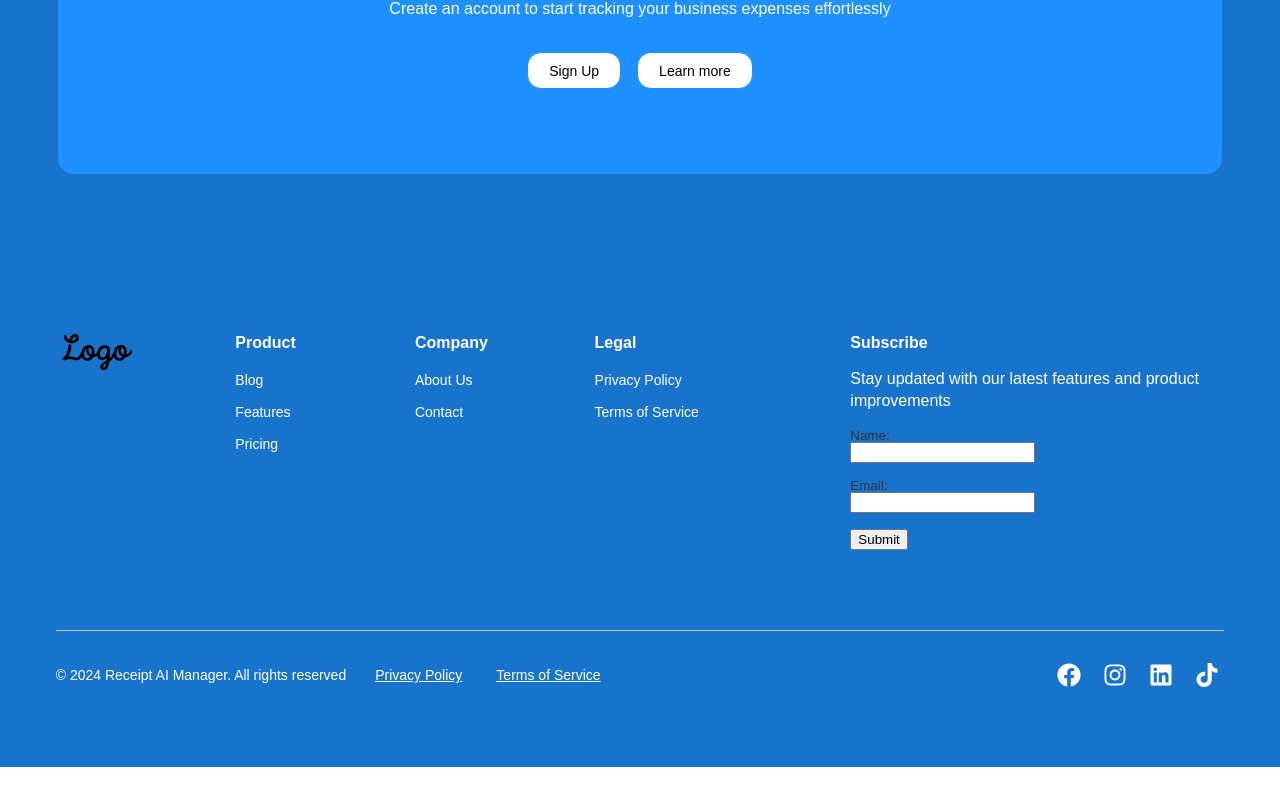
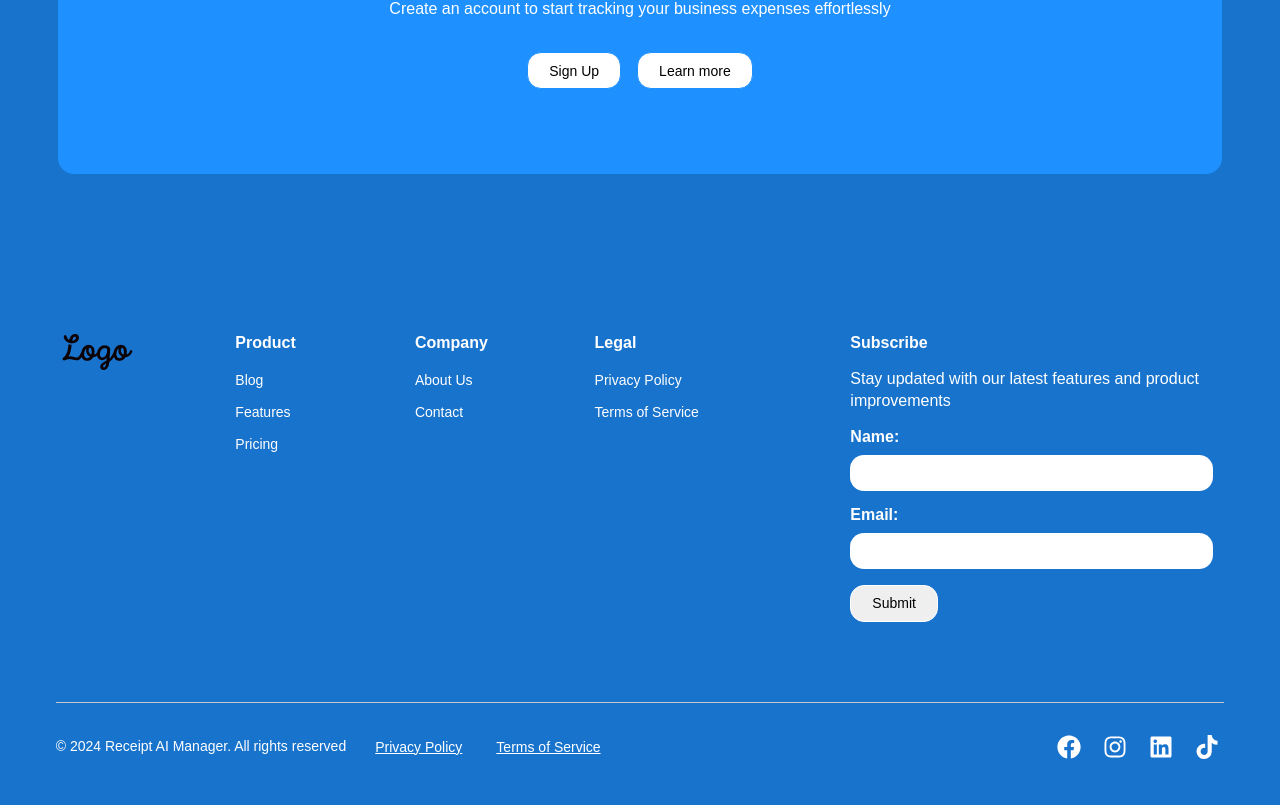
Before and after one commit to subzero783/receipt-scan, a Next.js app: page /login in a window 1280 px wide. Shown: the part 1039-1844 px from the top of the page. Before the commit the page ends 1806 px from the top, so only its background shows below. Built offline with nearby package versions, Linux system fonts and the light colour scheme; no server answers; a web font is replaced by a local one.

Commit message:
RSSCN-83 Need to style the Email Receipts modal

```diff
--- a/assets/styles/generate-invoice-modal.css
+++ b/assets/styles/generate-invoice-modal.css
@@ -27,8 +27,11 @@
             padding: 20px;
             border-right: 1px solid #e2e8f0;
             overflow-y: auto;
+            border-top-left-radius: 16px;
+            border-bottom-left-radius: 16px;
 
             @media screen and (max-width: 991px) {
+                border-radius: 16px;
                 width: 100%;
             }
 
@@ -64,6 +67,13 @@
             overflow-y: auto;
             background: var(--color-white);
             font-size: 14px;
+            border-top-right-radius: 16px;
+            border-bottom-right-radius: 16px;
+
+            @media screen and (max-width: 991px) {
+                border-radius: 16px;
+                margin-top: 20px;
+            }
 
             .invoice-preview-title {
                 margin-bottom: 16px;
@@ -71,7 +81,6 @@
                 font-weight: 600;
             }
 
-            /* PDF document styling which should also be applied to the Preview Panel to see the exact same styling*/
             .invoice-header {
                 display: flex;
                 justify-content: space-between;
--- a/assets/styles/subscription-form-one.css
+++ b/assets/styles/subscription-form-one.css
@@ -4,5 +4,36 @@
         display: flex;
         flex-flow: column nowrap;
         gap: 16px;
+
+        .af-textWrap {
+            input {
+                width: 100%;
+                color: var(--color-black);
+                border: unset;
+                border-radius: 14px;
+                padding: 10px;
+                font-size: 14px;
+            }
+        }
+
+        label {
+            color: var(--color-white);
+            font-size: 16px;
+            font-weight: 600;
+            margin-bottom: 10px;
+            display: block;
+        }
+
+        .submit {
+            cursor: pointer;
+            font-size: 14px;
+            color: var(--color-black);
+
+            &:hover,
+            &:active,
+            &:focus {
+                color: var(--color-white);
+            }
+        }
     }
 }
--- a/components/AweberSubscribeFormOne.jsx
+++ b/components/AweberSubscribeFormOne.jsx
@@ -89,7 +89,7 @@ const AweberSubscribeFormOne = () => {
                         <div className="af-element buttonContainer">
                             <input
                                 name="submit"
-                                className="submit"
+                                className="submit btn btn-secondary"
                                 type="submit"
                                 defaultValue="Submit"
                                 tabIndex={502}
--- a/data/siteData.json
+++ b/data/siteData.json
@@ -191,6 +191,11 @@
         "name": "Pricing",
         "link": "/pricing",
         "guest_only": false
+      },
+      {
+        "name": "Contact",
+        "link": "/contact",
+        "guest_only": false
       }
     ]
   },
@@ -235,7 +240,8 @@
           },
           {
             "name": "Contact",
-            "link": "/contact"
+            "link": "/contact",
+            "guest_only": false
           }
         ]
       },
```
